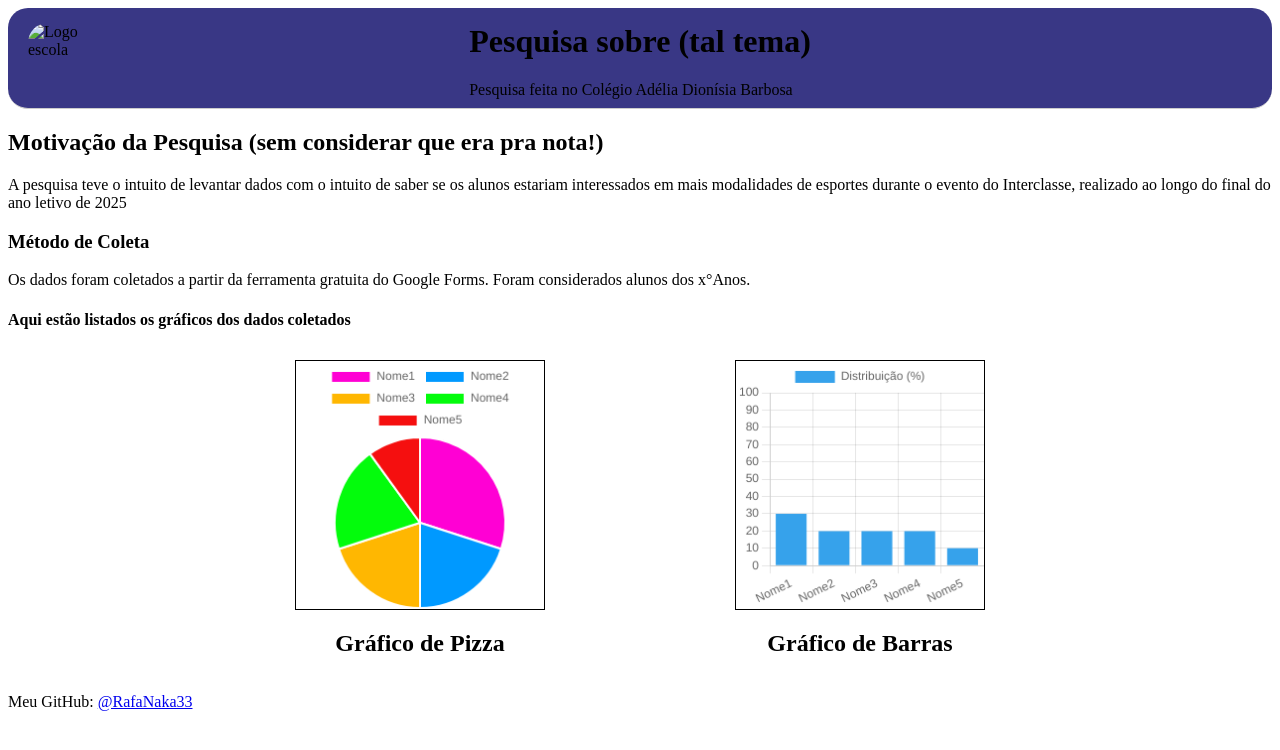
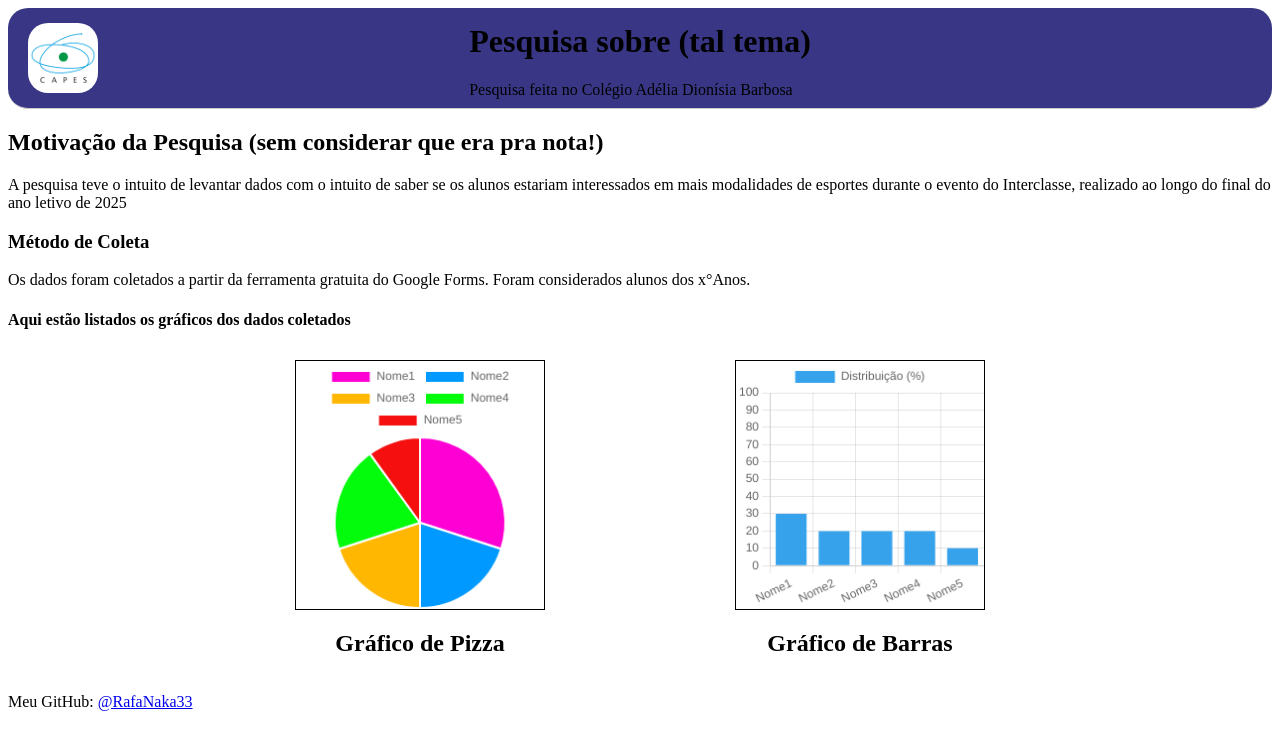
Before and after one commit to RafaNaka33/PaginaPesquisa, a plain HTML site: page index.html in a window 1280 px wide. Drawn offline with nearby package versions, Linux system fonts and the light colour scheme; the site is published under a folder, as on GitHub Pages, so addresses that start at the root find nothing.

Commit message:
Update index.html

```diff
--- a/index.html
+++ b/index.html
@@ -8,7 +8,7 @@
     </head>
     <body>
         <header class="cabecalho">
-            <img src="/img/logocapes2.png" alt="Logo escola" class="imagem1">
+            <img src="img/logocapes2.png" alt="Logo escola" class="imagem1">
             <div class="textoTopo">
                 <h1>Pesquisa sobre (tal tema)</h1>
                 <p>Pesquisa feita no Colégio Adélia Dionísia Barbosa</p>
```
